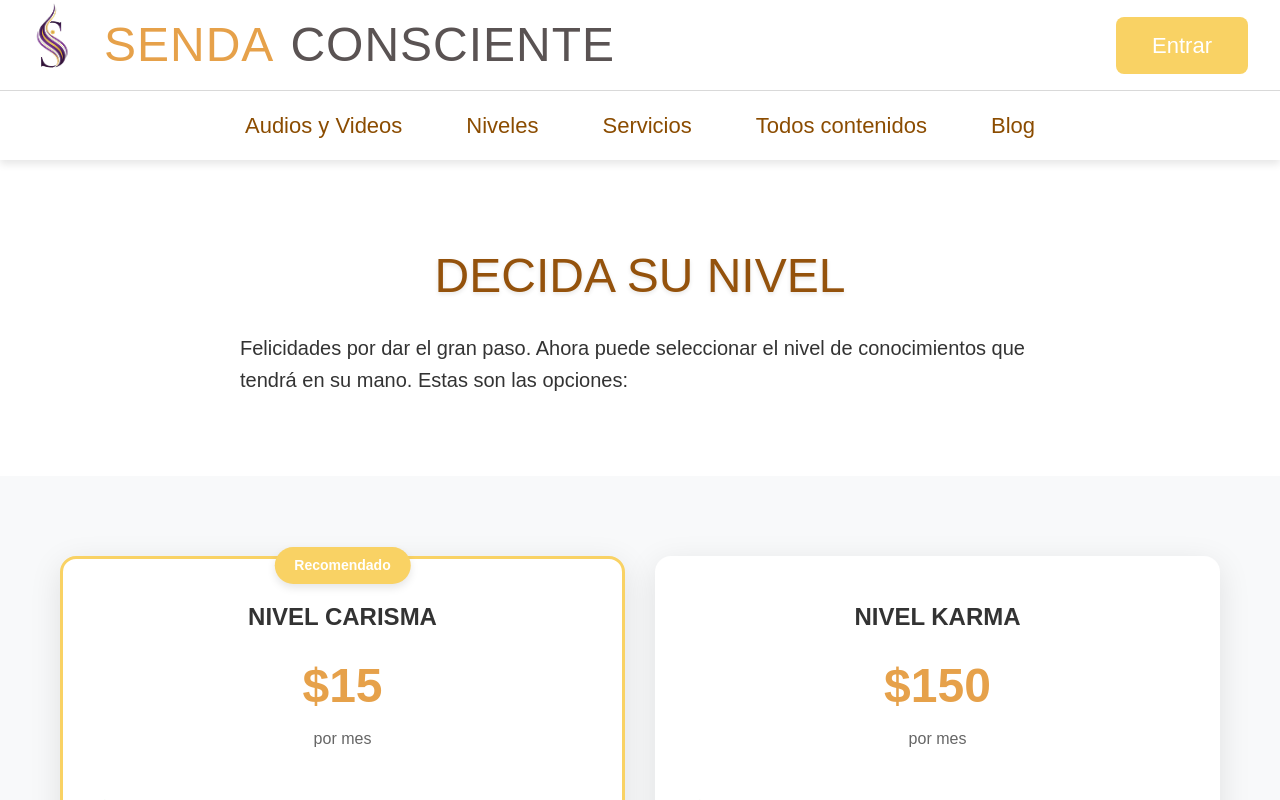
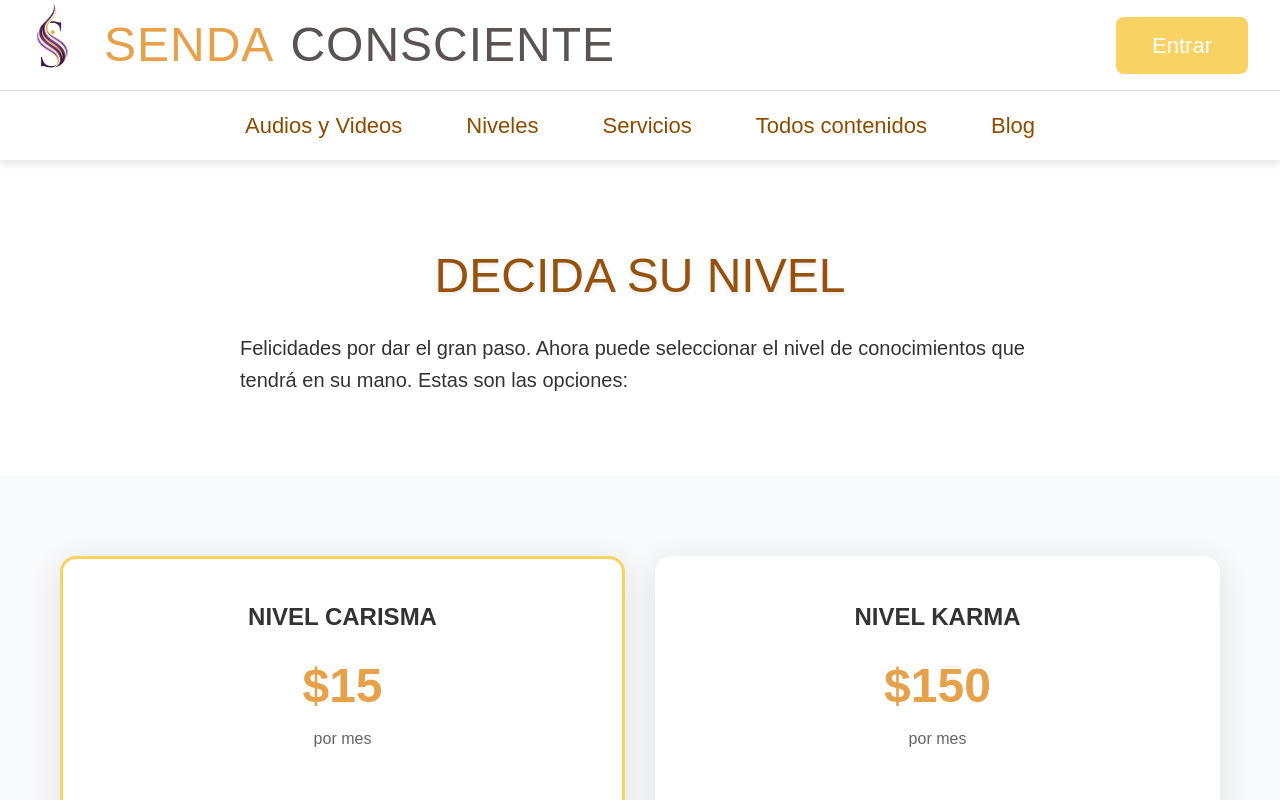
Before and after one commit to orbimatrix/Conscious-path, a Next.js app: page /acceder in a window 1280 px wide. Shown: the top 800 px of the page. Built offline with nearby package versions, Linux system fonts and the light colour scheme.

Commit message:
Remove popular badge from plan cards in AccederPage for a cleaner design and improved user experience.

```diff
--- a/src/app/acceder/page.tsx
+++ b/src/app/acceder/page.tsx
@@ -92,10 +92,6 @@ export default function AccederPage() {
                 className={`plan-card ${plan.popular ? 'popular' : ''} ${selectedPlan === plan.id ? 'selected' : ''}`}
                 onClick={() => handlePlanSelect(plan.id)}
               >
-                {plan.popular && (
-                  <div className="popular-badge">Recomendado</div>
-                )}
-
                 <div className="plan-header">
                   <h3 className="plan-name">{plan.name}</h3>
                   <div className="plan-price">
```
